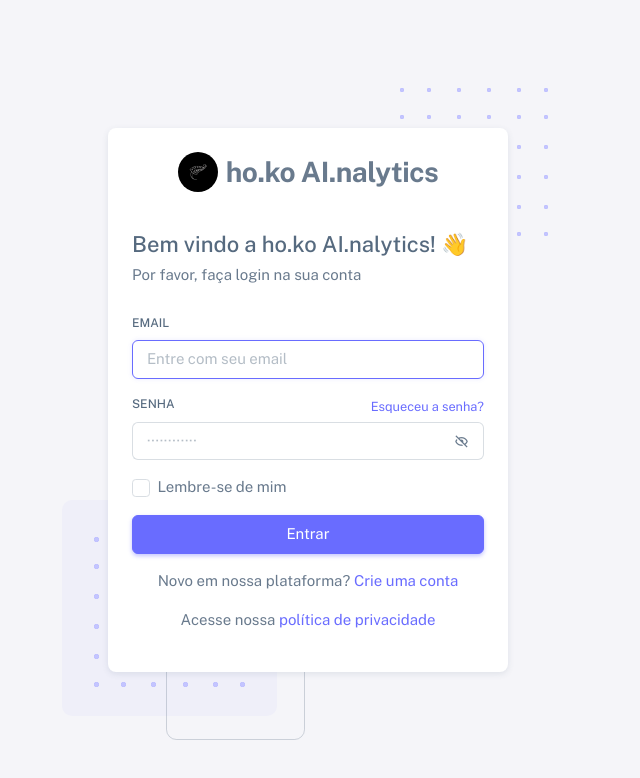
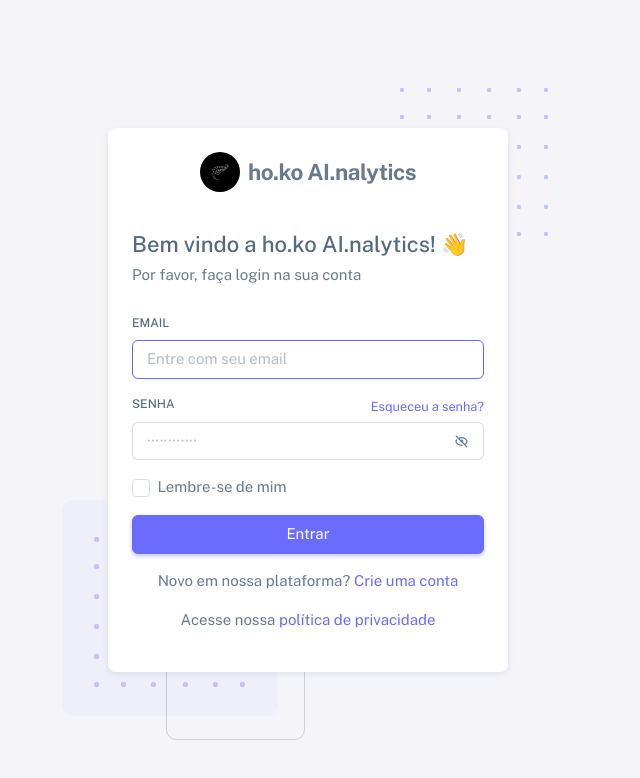
Before and after one commit to jeffalves33/API-Gateway, a website: page public/login.html in a window 1280 px wide. Shown: the whole page, without its empty margins (332-972 px from the left). Drawn offline with nearby package versions, Linux system fonts and the light colour scheme.

Commit message:
feat: corrigindo tamanho fonte ho.ko AI.nalytics

```diff
--- a/assets/css/demo.css
+++ b/assets/css/demo.css
@@ -14,7 +14,7 @@
 }
 
 .app-brand-text.demo {
-  font-size: 1.75rem;
+  font-size: 1.4rem;
   letter-spacing: -0.5px;
   /*text-transform: lowercase;*/
 }
```
